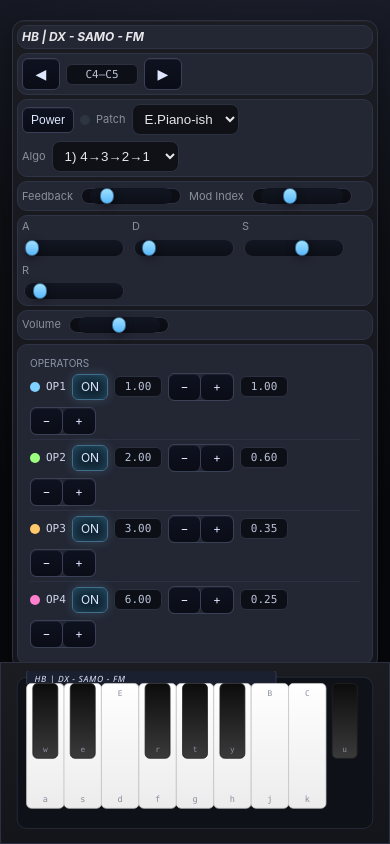
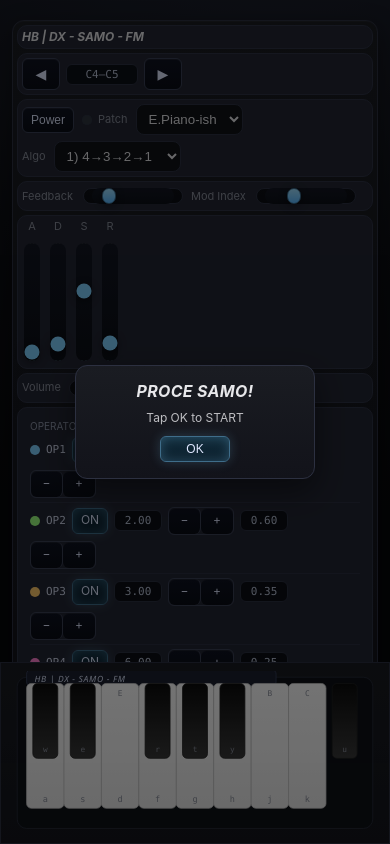
Before and after one commit to hugobeyer/DX-SAM-2025, a plain HTML site: page index.html in a window 390 px wide. Drawn offline with Linux system fonts and the light colour scheme.

Commit message:
UI: ADSR VERTICAL sliders; grouped rows; ops nudge 0.01; intro popup

```diff
--- a/index.html
+++ b/index.html
@@ -29,8 +29,9 @@
   .group{display:flex;gap:8px;align-items:center;background:var(--panel2);padding:8px;border-radius:10px;border:1px solid #2e3345}
   .groupRow{display:flex;gap:10px;align-items:center;flex-wrap:wrap}
   .sub{display:flex;gap:8px;align-items:center}
-  .vCol{display:flex;flex-direction:column;gap:4px;align-items:flex-start}
-  .vCol input[type="range"]{ width:120px }
+  .vCol{display:flex;flex-direction:column;gap:6px;align-items:center}
+  /* Vertical slider (ADSR) */
+  input[type="range"].vslider{ height:120px; width:18px; writing-mode: bt-lr; -webkit-appearance: slider-vertical; appearance: slider-vertical }
   label{font-size:12px;color:var(--mut)}
   select,input[type="range"]{accent-color:var(--acc)}
   select,.knob{background:#0f1117;color:var(--txt);border:1px solid #2c3142;border-radius:8px;padding:6px 8px}
@@ -76,6 +77,12 @@
   .blackKey.black.down rect{ filter:brightness(1.2) }
   .brand text{ font-family: 'Eurostile','Bank Gothic','Segoe UI',sans-serif; letter-spacing:0.08em; fill:#dfe7ff; font-style: italic }
 
+  /* Intro modal */
+  .modal{ position:fixed; inset:0; background:rgba(0,0,0,.55); display:flex; align-items:center; justify-content:center; z-index:9999 }
+  .modalBox{ background:linear-gradient(180deg,var(--panel),#12131a); border:1px solid #2c3040; border-radius:12px; padding:16px 18px; box-shadow:0 12px 32px rgba(0,0,0,.45); min-width:240px; text-align:center }
+  .modalBox h3{ margin:0 0 10px 0; font-size:16px; letter-spacing:.02em }
+  .modalBox .dxbtn{ min-width:70px }
+
   /* Mobile tweaks */
   @media (max-width: 820px){
     .bar{grid-template-columns:1fr;gap:8px}
@@ -99,13 +106,11 @@
     .kbd svg{ max-height: calc(var(--kbdH) - 16px) }
     .bar{ padding:4px; gap:4px }
     .group{ padding:4px; gap:6px }
-    .groupRow{ gap:6px }
-    .sub{ gap:6px }
     label{ font-size:11px }
     .dxbtn{ min-width:32px; height:26px; padding:0 8px; font-size:12px }
     .octWrap .dxbtn{ min-width:38px; height:32px; font-size:14px }
     .knob{ width:100px; max-width:50vw }
-    .vCol input[type="range"]{ width:100px }
+    input[type="range"].vslider{ height:120px; width:16px }
     /* Compact sliders */
     input[type="range"]{ height:16px }
     input[type="range"]::-webkit-slider-runnable-track{ height:16px }
@@ -120,6 +125,13 @@
 </style>
 </head>
 <body>
+<div id="introModal" class="modal" role="dialog" aria-modal="true">
+  <div class="modalBox">
+    <h3><em><strong>PROCE SAMO!</strong></em></h3>
+    <div style="opacity:.8;margin-bottom:10px">Tap OK to START</div>
+    <button id="introOk" class="dxbtn on">OK</button>
+  </div>
+</div>
 <div class="app">
   <div class="bar">
     <div class="group"><strong><em>HB | DX - SAMO - FM</em></strong></div>
@@ -166,22 +178,16 @@
       </div>
     </div>
 
-    <!-- Row 3: ADSR stacked vertically in same row -->
+    <!-- Row 3: ADSR stacked vertically -->
     <div class="group groupRow">
-      <div class="vCol">
-        <label>A</label><input id="envA" type="range" min="0.001" max="2.0" step="0.001" value="0.01">
-      </div>
-      <div class="vCol">
-        <label>D</label><input id="envD" type="range" min="0.001" max="3.0" step="0.001" value="0.25">
-      </div>
-      <div class="vCol">
-        <label>S</label><input id="envS" type="range" min="0" max="1" step="0.001" value="0.6">
-      </div>
-      <div class="vCol">
-        <label>R</label><input id="envR" type="range" min="0.01" max="4.0" step="0.01" value="0.4">
-      </div>
+      <div class="vCol"><label>A</label><input id="envA" class="vslider" type="range" min="0.001" max="2.0" step="0.001" value="0.01"></div>
+      <div class="vCol"><label>D</label><input id="envD" class="vslider" type="range" min="0.001" max="3.0" step="0.001" value="0.25"></div>
+      <div class="vCol"><label>S</label><input id="envS" class="vslider" type="range" min="0" max="1" step="0.001" value="0.6"></div>
+      <div class="vCol"><label>R</label><input id="envR" class="vslider" type="range" min="0.01" max="4.0" step="0.01" value="0.4"></div>
     </div>
-    <div class="group"><label>Volume</label><input id="master" type="range" min="0" max="1" step="0.001" value="0.5" class="knob"></div>
+    <div class="group">
+      <label>Volume</label><input id="master" type="range" min="0" max="1" step="0.001" value="0.5" class="knob">
+    </div>
 
     <!-- Operator Dock -->
     <div class="group opsDockWrap" style="grid-column:1/-1">
@@ -372,15 +378,15 @@
     activeVoices.forEach(v=>v.refreshLevels());
   }
   function nudgeRatio(i, dir, e){
-    const fine = e && e.shiftKey ? 0.01 : (e && e.altKey ? 0.5 : 0.1);
-    const ratios = PATCHES[patchIdx].ratios; ratios[i] = Math.max(0.25, Math.min(12, ratios[i] + dir*fine));
+    const step = (e && e.altKey) ? 0.1 : 0.01;
+    const ratios = PATCHES[patchIdx].ratios; ratios[i] = Math.max(0.25, Math.min(12, ratios[i] + dir*step));
     const boxes = opsDock.querySelectorAll('.mono');
     const box = boxes[i*2]; if (box) box.textContent = ratios[i].toFixed(2);
     activeVoices.forEach(v=>{ v.ops[i].setFreqHz(v.baseHz * ratios[i]); v.refreshLevels(); });
   }
   function nudgeLevel(i, dir, e){
-    const fine = e && e.shiftKey ? 0.01 : (e && e.altKey ? 0.1 : 0.02);
-    const levels = PATCHES[patchIdx].levels; levels[i] = Math.max(0, Math.min(1, levels[i] + dir*fine));
+    const step = (e && e.altKey) ? 0.1 : 0.01;
+    const levels = PATCHES[patchIdx].levels; levels[i] = Math.max(0, Math.min(1, levels[i] + dir*step));
     const boxes = opsDock.querySelectorAll('.mono');
     const box = boxes[i*2+1]; if (box) box.textContent = levels[i].toFixed(2);
     activeVoices.forEach(v=>v.refreshLevels());
@@ -570,6 +576,13 @@
   renderOpsDock();
   enableAnalog();
 
+  // Intro modal
+  const modal = document.getElementById('introModal');
+  const introOk = document.getElementById('introOk');
+  function closeIntro(){ modal.style.display='none'; }
+  introOk?.addEventListener('click', closeIntro);
+  modal?.addEventListener('click', (e)=>{ if(e.target===modal) closeIntro(); });
+
   // ---- Quick self-tests ----
   (function selfTest(){
     const tests = [];
```
